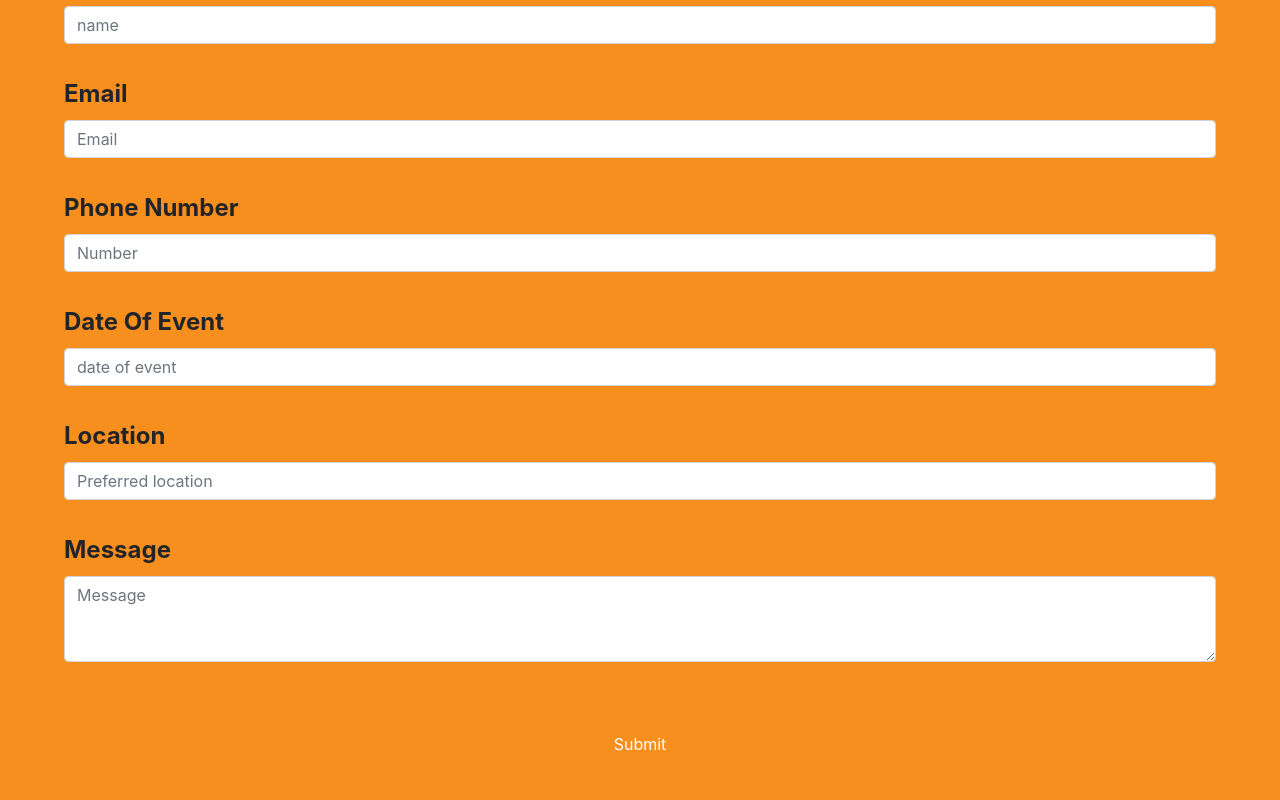
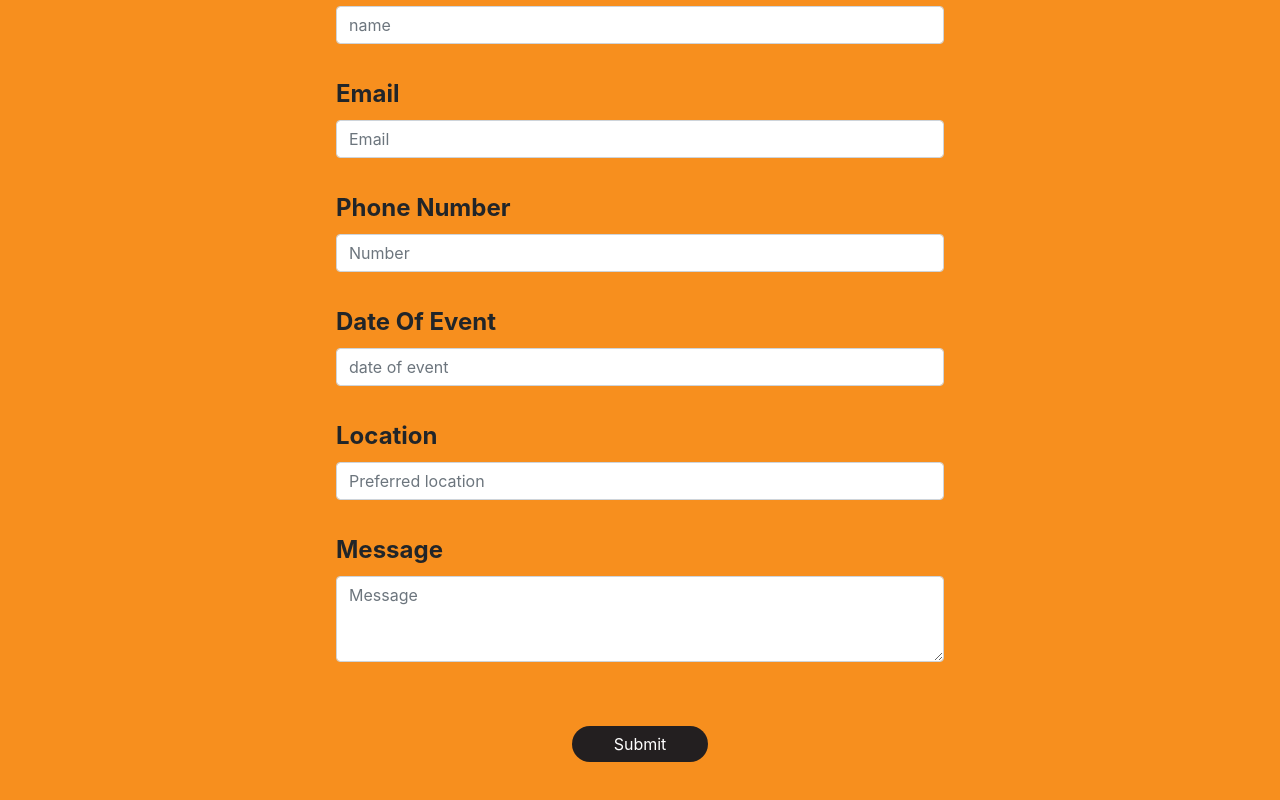
Before and after one commit to thomasjfcaldwell/popuppicnicsbywow, a React (Create React App) app: page / in a window 1280 px wide. Shown: the part 4970-5770 px from the top of the page. Built offline with nearby package versions, Linux system fonts and the light colour scheme.

Commit message:
changes to contact form

```diff
--- a/src/Components/Contact.js
+++ b/src/Components/Contact.js
@@ -65,8 +65,9 @@ const Contact = () => {
 			}}>
 			<Col sm={12}>
 				<Form
-					className='form w-10 m-5'
+					className='form'
 					style={{
+						width: '50%',
 						margin: '0 auto',
 					}}
 					onSubmit={handleSubmit}>
@@ -173,8 +174,10 @@ const Contact = () => {
 							className='border-0'
 							type='submit'
 							style={{
-								background: loader ? '#231F20' : '#F78F1E',
+								background: loader ? '#FFD700' : '#231f20',
 								width: '25%',
+								borderRadius: '25px',
+								border: '2px solid white',
 							}}>
 							Submit
 						</Button>
--- a/src/styles/_buttons.css
+++ /dev/null
@@ -1,6 +0,0 @@
-.btn {
-    background-color: $thm-wowlogo;
-    border: none;
-    padding: .5rem 1rem;
-    color:$thm-wowblk;
-}
```
Also changed, not shown: 1 other file (tests, documents, lock files or other folders).
